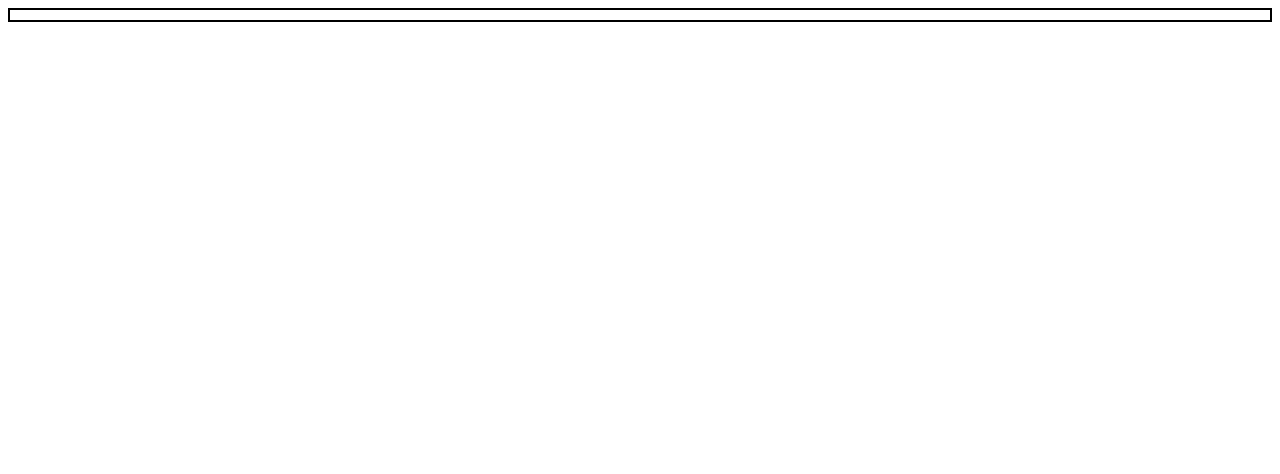
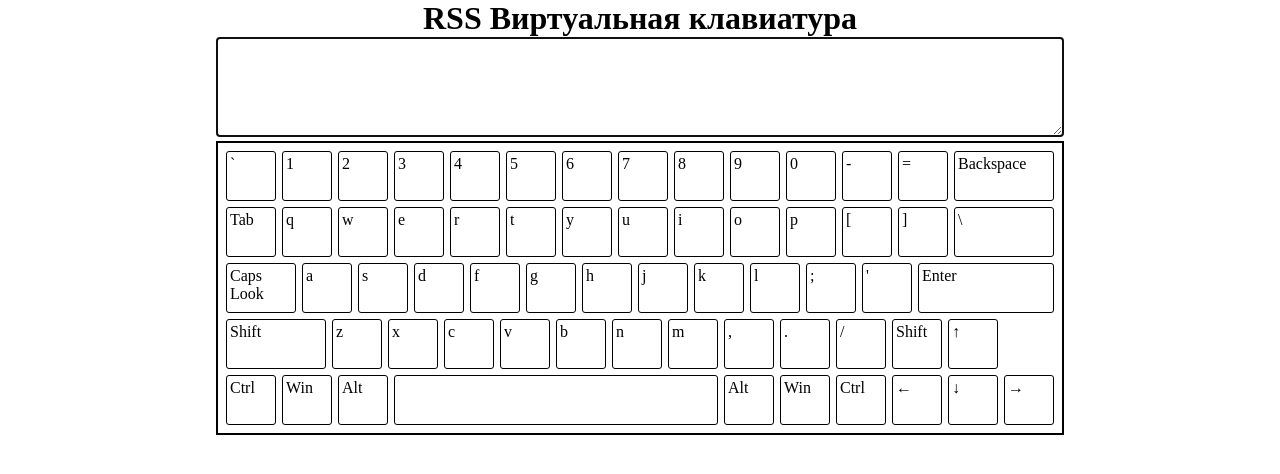
Before and after one commit to p0lluxstar/virtual-keyboard, a website: page index.html in a window 1280 px wide. Drawn offline with Linux system fonts and the light colour scheme.

Commit message:
feat: add buttons 300423/11:07

```diff
--- a/index.html
+++ b/index.html
@@ -8,7 +8,13 @@
     <link rel="stylesheet" href="style.css" />
 </head>
 <body>
-    <div id="keyboard"></div>
+    <div class="title">
+        <h1>RSS Виртуальная клавиатура</h1>
+    </div>
+    <div class="block-text">
+        <textarea id="outputText"></textarea>
+    </div>
+    <div class="keyboard"></div>
     <script src="script.js"></script>
 </body>
 </html>
--- a/script.js
+++ b/script.js
@@ -0,0 +1,132 @@
+const outputTextarea = document.getElementById('outputText');
+outputTextarea.focus();
+
+
+
+/* window.onkeydown = evt => {
+    if (evt.key == 'Tab') {
+        console.log('Tab')
+    }
+    if (evt.key == 'CapsLock') {
+        console.log('CapsLock')
+    }
+    if (evt.key == 'Shift') {
+        console.log('Shift')
+    }
+    if (evt.key == 'Control') {
+        console.log('Control')
+    }
+
+    evt.preventDefault();
+} */
+
+let keyboardEn = [96, 49, 50, 51, 52, 53, 54, 55, 56, 57, 48, 45, 61, 'backspace', 'tab', 113, 119, 101, 114, 116, 121, 117, 105, 111, 112, 91, 93, 'backslash', 'capslook', 97, 115, 100, 102, 103, 104, 106, 107, 108, 59, 39, 'enter', 'shiftl', 122, 120, 99, 118, 98, 110, 109, 44, 46, 47, 'shiftr', 'top', 'ctrl', 'win', 'alt', 'spacebar', 'alt', 'win', 'ctrl', 'left', 'down', 'right', ];
+
+function creatKeyBoard(){
+    let out = '';
+    for (let i = 0; i < keyboardEn.length; i++){
+        if(i === 14 || i === 28 || i === 41 || i === 54){
+            out += '<div class="line-break"></div>'
+        }
+        out += '<div class="key" data="' + keyboardEn[i] + '">' + String.fromCharCode(keyboardEn[i]) + '</div>';
+
+    }
+
+    document.querySelector('.keyboard').innerHTML = out;
+}
+
+creatKeyBoard();
+
+function findData(){
+    document.querySelectorAll('.keyboard .key').forEach(function(e){
+        if (e.getAttribute('data') === 'backspace'){
+            e.innerHTML = 'Backspace';
+            e.classList.add('backspace');
+        }
+        if (e.getAttribute('data') === 'tab'){
+            e.innerHTML = 'Tab';
+            e.classList.add('tab');
+        }
+        if (e.getAttribute('data') === 'backslash'){
+            e.innerHTML = '\\';
+            e.classList.add('backslash');
+        }
+        if (e.getAttribute('data') === 'capslook'){
+            e.innerHTML = 'Caps Look';
+            e.classList.add('capslook');
+        }
+        if (e.getAttribute('data') === 'enter'){
+            e.innerHTML = 'Enter';
+            e.classList.add('enter');
+        }
+        if (e.getAttribute('data') === 'shiftl'){
+            e.innerHTML = 'Shift';
+            e.classList.add('shiftl');
+        }
+        if (e.getAttribute('data') === 'shiftr'){
+            e.innerHTML = 'Shift';
+            e.classList.add('shiftr');
+        }
+        if (e.getAttribute('data') === 'ctrl'){
+            e.innerHTML = 'Ctrl';
+            e.classList.add('ctrl');
+        }
+        if (e.getAttribute('data') === 'win'){
+            e.innerHTML = 'Win';
+            e.classList.add('win');
+        }
+        if (e.getAttribute('data') === 'spacebar'){
+            e.innerHTML = '';
+            e.classList.add('spacebar');
+        }
+        if (e.getAttribute('data') === 'alt'){
+            e.innerHTML = 'Alt';
+            e.classList.add('alt');
+        }
+        if (e.getAttribute('data') === 'top'){
+            e.innerHTML = '↑';
+            e.classList.add('top');
+        }
+        if (e.getAttribute('data') === 'left'){
+            e.innerHTML = '←';
+            e.classList.add('left');
+        }
+        if (e.getAttribute('data') === 'down'){
+            e.innerHTML = '↓';
+            e.classList.add('down');
+        }
+        if (e.getAttribute('data') === 'right'){
+            e.innerHTML = '→';
+            e.classList.add('right');
+        }
+        console.log(e.getAttribute('data'))
+    })
+}
+
+findData()
+
+document.onkeypress = function (e){
+    outputTextarea.focus();
+
+    function delClassActive(){
+        document.querySelectorAll('.keyboard .key').forEach(function(e){
+            e.classList.remove('active')
+        })
+    }
+    setTimeout(delClassActive, 100)
+
+    document.querySelector('.keyboard .key[data="' + e.keyCode + '"]').classList.add('active')
+}
+
+document.querySelectorAll('.keyboard .key').forEach(function(e){
+    e.onclick = function(){
+        outputTextarea.value += e.innerHTML;
+    }
+});
+
+
+/* document.onkeypress = function(e){
+
+    a.push(e.charCode)
+    console.log(a)
+} */
--- a/style.css
+++ b/style.css
@@ -1,5 +1,73 @@
-#keyboard {
-    display: block;
+* {
+    box-sizing: border-box;
+    margin: 0;
+    padding: 0;
+  }
+
+.keyboard {
+    display: flex;
+    flex-wrap: wrap;
+    width: 848px;
     border: 2px solid #000000;
     padding: 5px;
+    margin: 0 auto;
 }
+
+.key {
+    width: 50px;
+    height: 50px;
+    border: 1px solid #000000;
+    margin: 3px;
+    padding: 3px;
+    border-radius: 3px;
+}
+
+.key:hover{
+    background: #dddddd;
+}
+
+.key:active{
+    background: greenyellow;
+}
+
+.active{
+    background: greenyellow;
+}
+
+.title{
+    text-align: center;
+}
+
+.block-text{
+    text-align: center;
+}
+
+.line-break{
+    display: block;
+    width: 100%;
+}
+
+textarea{
+    width: 848px;
+    height: 100px;
+    border: 2px solid #000000;
+    border-radius: 3px;
+}
+
+.backspace,
+.backslash,
+.shiftl {
+    width: 100px;
+}
+
+.capslook{
+    width: 70px;
+}
+
+.enter{
+    width: 136px;
+}
+
+.spacebar{
+    width: 324px;
+}
```
Also changed, not shown: .eslintrc.js.
